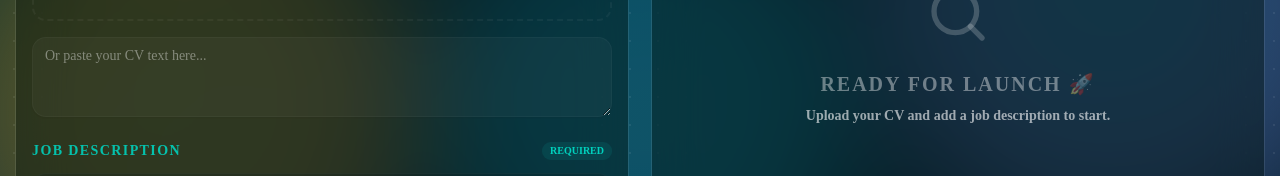
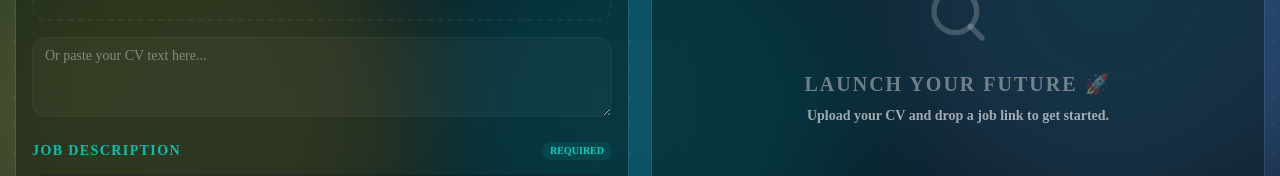
Before and after one commit to alisatas/hire_match, a Next.js app: page / in a window 1280 px wide. Shown: the part 533-709 px from the top of the page. Built offline with nearby package versions, Linux system fonts and the light colour scheme.

Commit message:
copy: update empty state to 'Launch Your Future'

```diff
--- a/src/components/features/cv-analyzer.tsx
+++ b/src/components/features/cv-analyzer.tsx
@@ -664,8 +664,8 @@ export default function CVAnalyzer() {
                         {!results && !isLoading && (
                             <div className="flex flex-col items-center justify-center h-full text-center py-12 animate-in fade-in zoom-in-95">
                                 <Search className="h-16 w-16 text-white/20 mb-6" />
-                                <h3 className="text-xl font-black mb-2 uppercase tracking-widest text-white/40">Ready for Launch 🚀</h3>
-                                <p className="text-white/60 text-sm font-semibold">Upload your CV and add a job description to start.</p>
+                                <h3 className="text-xl font-black mb-2 uppercase tracking-widest text-white/40">Launch Your Future 🚀</h3>
+                                <p className="text-white/60 text-sm font-semibold">Upload your CV and drop a job link to get started.</p>
                             </div>
                         )}
 
```
